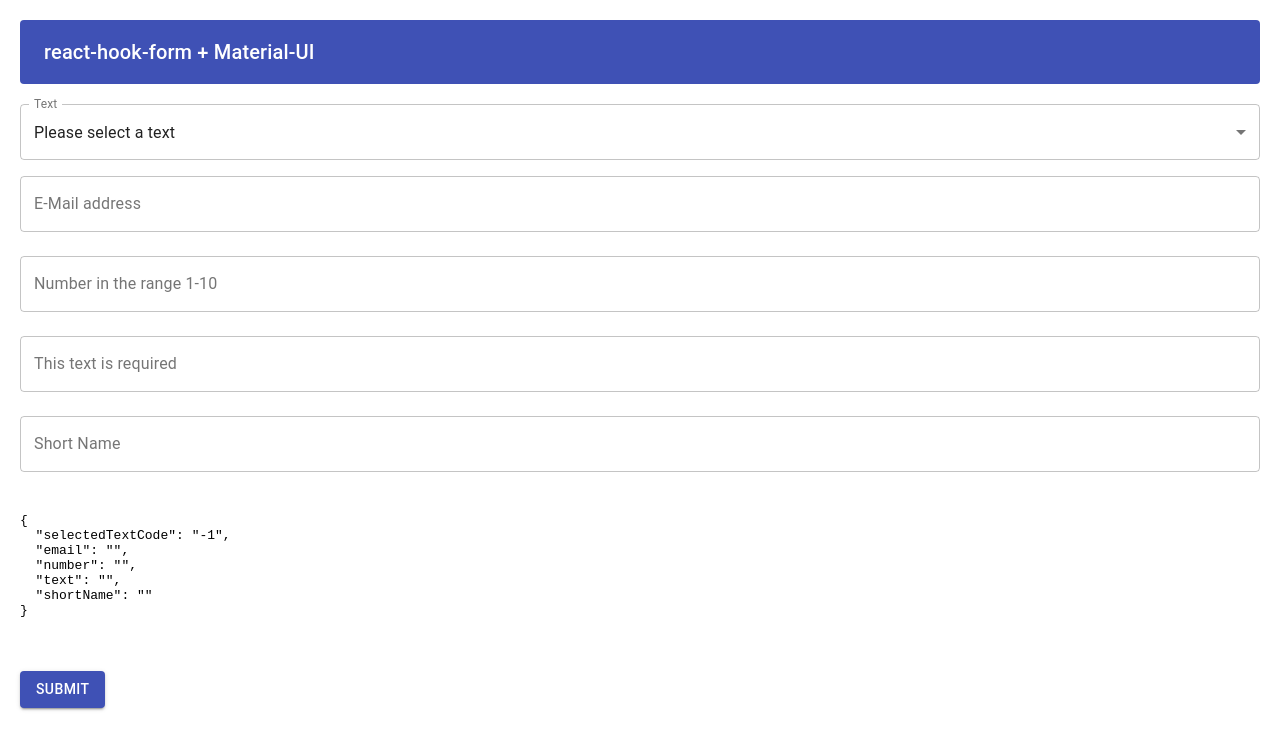
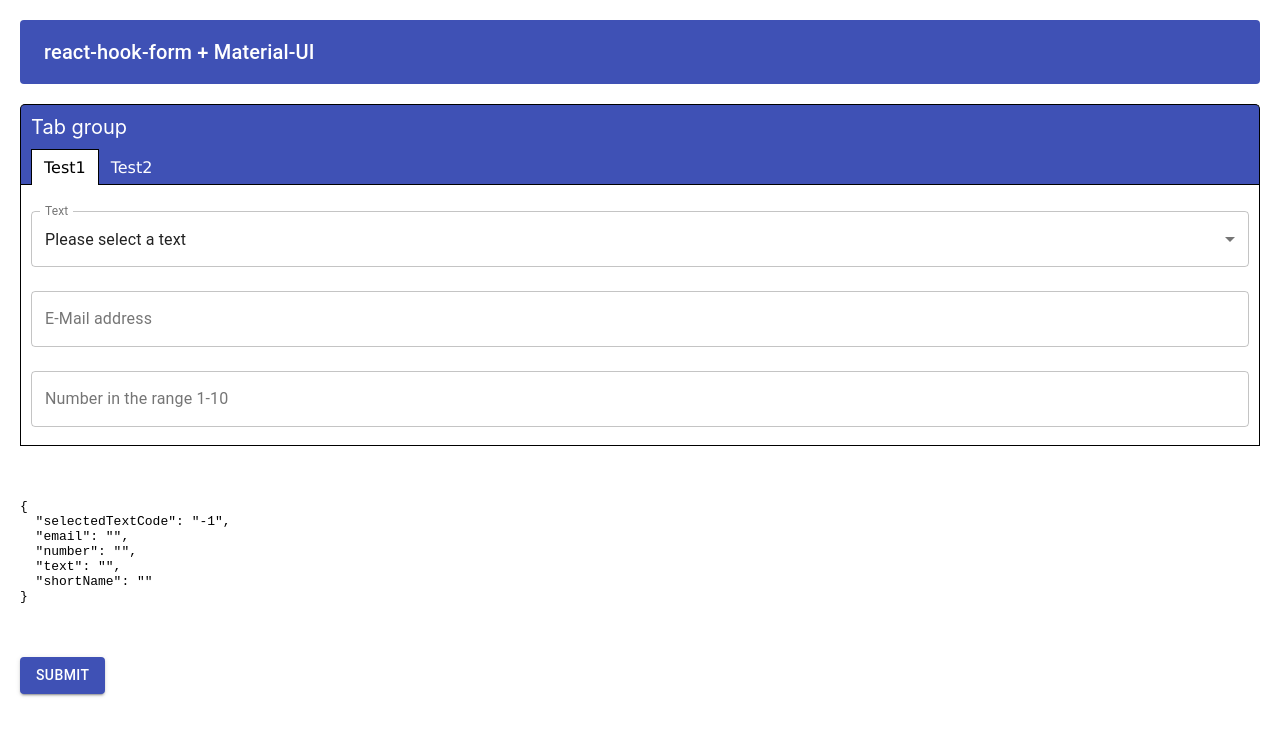
Before and after one commit to lindro-soft/react-hook-form-with-material-ui, a React (Create React App) app: page / in a window 1280 px wide. Shown: the top 750 px of the page. Built offline with nearby package versions, Linux system fonts and the light colour scheme.

Commit message:
Added tabs with validation

```diff
--- a/src/Components/MDTextField/MDDropDown.tsx
+++ b/src/Components/MDTextField/MDDropDown.tsx
@@ -28,7 +28,7 @@
           <TextField
             label={props.label}
             select
-            margin="none"
+            margin="normal"
             inputRef={inputRef}
             variant="outlined"
             fullWidth
@@ -42,10 +42,14 @@
           >
             {" "}
             {props.defaultItem && (
-              <MenuItem value="-1">{props.defaultItem}</MenuItem>
+              <MenuItem value="-1" key="-1">
+                {props.defaultItem}
+              </MenuItem>
             )}
             {props.items.map((item) => (
-              <MenuItem value={item.code}>{item.value}</MenuItem>
+              <MenuItem value={item.code} key={item.code}>
+                {item.value}
+              </MenuItem>
             ))}
           </TextField>
         )}
--- /dev/null
+++ b/src/Components/Tabs/Tab.tsx
@@ -0,0 +1,29 @@
+import React, { ReactElement } from "react";
+
+interface PropType {
+  activeTab: string;
+  label: string;
+  onClick: any;
+  error: boolean;
+}
+
+const Tab = (props: PropType): ReactElement => {
+  const onClick = () => {
+    const { label, onClick } = props;
+    onClick(label);
+  };
+
+  let className = "tab-list-item";
+
+  if (props.activeTab === props.label) {
+    className += " tab-list-active";
+  }
+
+  return (
+    <li className={className} onClick={onClick}>
+      {props.label} {props.error ? "(ERROR)" : undefined}
+    </li>
+  );
+};
+
+export default Tab;
--- /dev/null
+++ b/src/Components/Tabs/Tabs.tsx
@@ -0,0 +1,83 @@
+import React, { ReactElement, useEffect, useState } from "react";
+import Tab from "./Tab";
+
+interface PropType {
+  defaultTab?: string;
+  labels?: string[];
+  children?: ReactElement[];
+}
+
+const Tabs = (props: PropType): ReactElement<PropType> => {
+  const [activeTab, setActiveTab] = useState(props.defaultTab);
+
+  const onClickTabItem = (tab: string) => {
+    setActiveTab(tab);
+  };
+
+  useEffect(() => {
+    setActiveTab(props.defaultTab);
+  }, [props.defaultTab]);
+
+  const [errorsInTabs, setErrorsInTabs] = useState<boolean[]>();
+
+  useEffect(() => {
+    if (props.children) {
+      let tabErrors: boolean[] = [];
+
+      for (var i = 0; i < props.children?.length; i++) {
+        tabErrors.push(false);
+        var child = props.children[i];
+        if (child.props.children) {
+          for (var u = 0; u < child.props.children.length; u++) {
+            var grandChild = child.props.children[u];
+
+            if (grandChild.props && grandChild.props.error) {
+              tabErrors[i] = true;
+            }
+          }
+        }
+      }
+      setErrorsInTabs(tabErrors);
+    }
+  }, [props.children]);
+
+  const tabContent = props.children
+    ? props.children.map((child, i) => {
+        if (props.labels) {
+          if (activeTab === props.labels[i]) {
+            return React.cloneElement(child, {
+              key: i,
+            });
+          } else {
+            return React.cloneElement(child, {
+              style: { display: "none" },
+              key: i,
+            });
+          }
+        }
+        return undefined;
+      })
+    : undefined;
+
+  return (
+    <div className="tabs">
+      <div className="tabLabel">Tab group</div>
+      <ol className="tab-list">
+        {props.labels?.map((label, i) => {
+          return (
+            <Tab
+              activeTab={activeTab ? activeTab : ""}
+              key={label}
+              label={label}
+              error={errorsInTabs ? errorsInTabs[i] : false}
+              onClick={onClickTabItem}
+            />
+          );
+        })}
+      </ol>
+      <div className="tab-content">{tabContent}</div>
+    </div>
+  );
+};
+
+export default Tabs;
--- a/src/FormTest.tsx
+++ b/src/FormTest.tsx
@@ -1,8 +1,9 @@
-import React, { useState } from "react";
+import React, { useEffect, useState } from "react";
 import { useForm } from "react-hook-form";
 import { Button, Toolbar, Typography, AppBar } from "@material-ui/core";
 import MDTextField from "./Components/MDTextField/MDTextField";
 import MDDropDown from "./Components/MDTextField/MDDropDown";
+import Tabs from "./Components/Tabs/Tabs";
 
 function FormTest() {
   const { handleSubmit, errors, control } = useForm();
@@ -23,6 +24,14 @@
     shortName: shortName,
   };
 
+  useEffect(() => {
+    if (errors.emailInput !== undefined) {
+      console.log("Email error");
+    }
+  }, [errors]);
+  const [tabs] = useState<string[]>(["Test1", "Test2"]);
+  const [defaultTab] = useState<string | undefined>("Test1");
+
   return (
     <form onSubmit={handleSubmit(onSubmit)}>
       <AppBar
@@ -36,6 +45,8 @@
         </Toolbar>
       </AppBar>
       <br />
+      <Tabs defaultTab={defaultTab} labels={tabs}>
+        <div>
           <MDDropDown
             name="dropDownInput"
             error={errors.dropDownInput}
@@ -49,7 +60,6 @@
               { code: "2", value: "I tawt i taw a puddy tat" },
             ]}
           />
-
           <MDTextField
             name="emailInput"
             error={errors.emailInput}
@@ -59,7 +69,8 @@
             rules={{
               required: { value: true, message: "This field is required" },
               validate: (value) => {
-            const re = /^(([^<>()[\]\\.,;:\s@"]+(\.[^<>()[\]\\.,;:\s@"]+)*)|(".+"))@((\[[0-9]{1,3}\.[0-9]{1,3}\.[0-9]{1,3}\.[0-9]{1,3}\])|(([a-zA-Z\-0-9]+\.)+[a-zA-Z]{2,}))$/;
+                const re =
+                  /^(([^<>()[\]\\.,;:\s@"]+(\.[^<>()[\]\\.,;:\s@"]+)*)|(".+"))@((\[[0-9]{1,3}\.[0-9]{1,3}\.[0-9]{1,3}\.[0-9]{1,3}\])|(([a-zA-Z\-0-9]+\.)+[a-zA-Z]{2,}))$/;
                 return re.test(String(value).toLowerCase())
                   ? true
                   : "Please enter a valid e-mail address";
@@ -67,7 +78,6 @@
             }}
             control={control}
           />
-
           <MDTextField
             name="numberInput"
             error={errors.numberInput}
@@ -88,7 +98,8 @@
             }}
             control={control}
           />
-
+        </div>
+        <div>
           <MDTextField
             name="requiredText"
             label="This text is required"
@@ -96,9 +107,10 @@
             error={errors.requiredText}
             control={control}
             onChangeSetValue={setRequiredText}
-        rules={{ required: { message: "This field is required", value: true } }}
+            rules={{
+              required: { message: "This field is required", value: true },
+            }}
           />
-
           <MDTextField
             name="shortName"
             label="Short Name"
@@ -118,6 +130,8 @@
               },
             }}
           />
+        </div>
+      </Tabs>
 
       <br />
       <br />
--- a/src/index.css
+++ b/src/index.css
@@ -12,3 +12,65 @@
   font-family: source-code-pro, Menlo, Monaco, Consolas, "Courier New",
     monospace;
 }
+
+.tabLabel {
+  border-top-right-radius: 5px;
+  border-top-left-radius: 5px;
+  background-color: #3f51b5;
+  padding: 10px;
+  color: white;
+  border: 1px solid black;
+  border-bottom: 0px;
+  font-size: 20px;
+}
+
+.tab-list {
+  background-color: #3f51b5;
+  border: 1px solid black;
+  border-top: 0px;
+  padding-left: 0;
+  margin: 0px;
+  font-family: Verdana, Geneva, Tahoma, sans-serif;
+}
+
+.tab-list-item {
+  color: white;
+  display: inline-block;
+  list-style: none;
+  margin-bottom: -1px;
+  padding: 0.5rem 0.75rem;
+  cursor: pointer;
+}
+
+.tab-list-item:first-child {
+  margin-left: 10px;
+}
+
+.tab-list-active {
+  color: black;
+  background-color: white;
+  border: solid black;
+  border-width: 1px 1px 0 1px;
+}
+
+ul {
+  line-height: 30px;
+}
+
+h1 {
+  font-family: Verdana, Geneva, Tahoma, sans-serif;
+  padding: 20px;
+  margin: 0px;
+  font-size: 30px;
+}
+
+a {
+  color: black;
+}
+
+.tab-content {
+  padding: 10px;
+  background-color: white;
+  border: 1px solid black;
+  border-top-width: 0px;
+}
```
Lines whose indentation alone changed are shown as unchanged.
